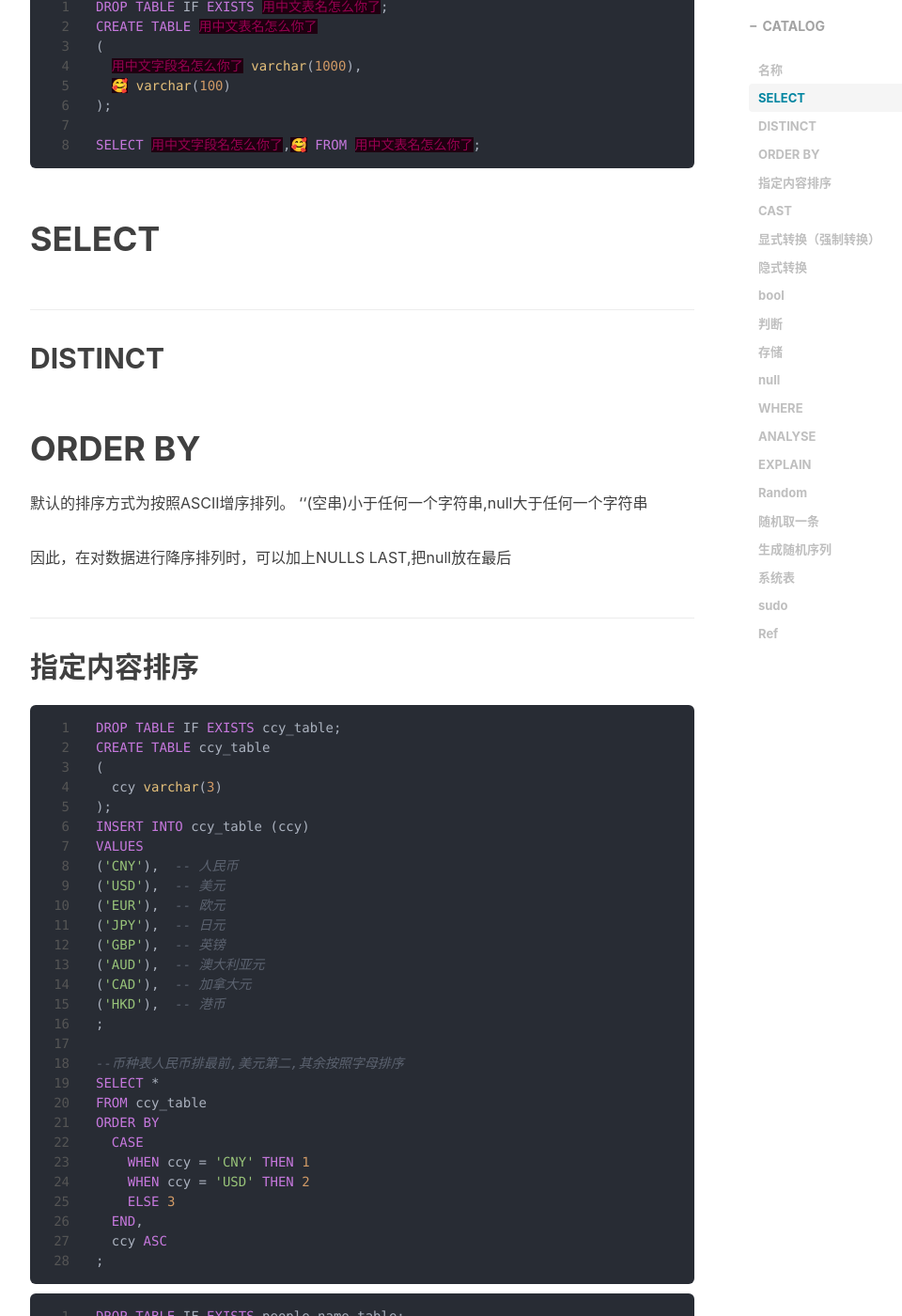
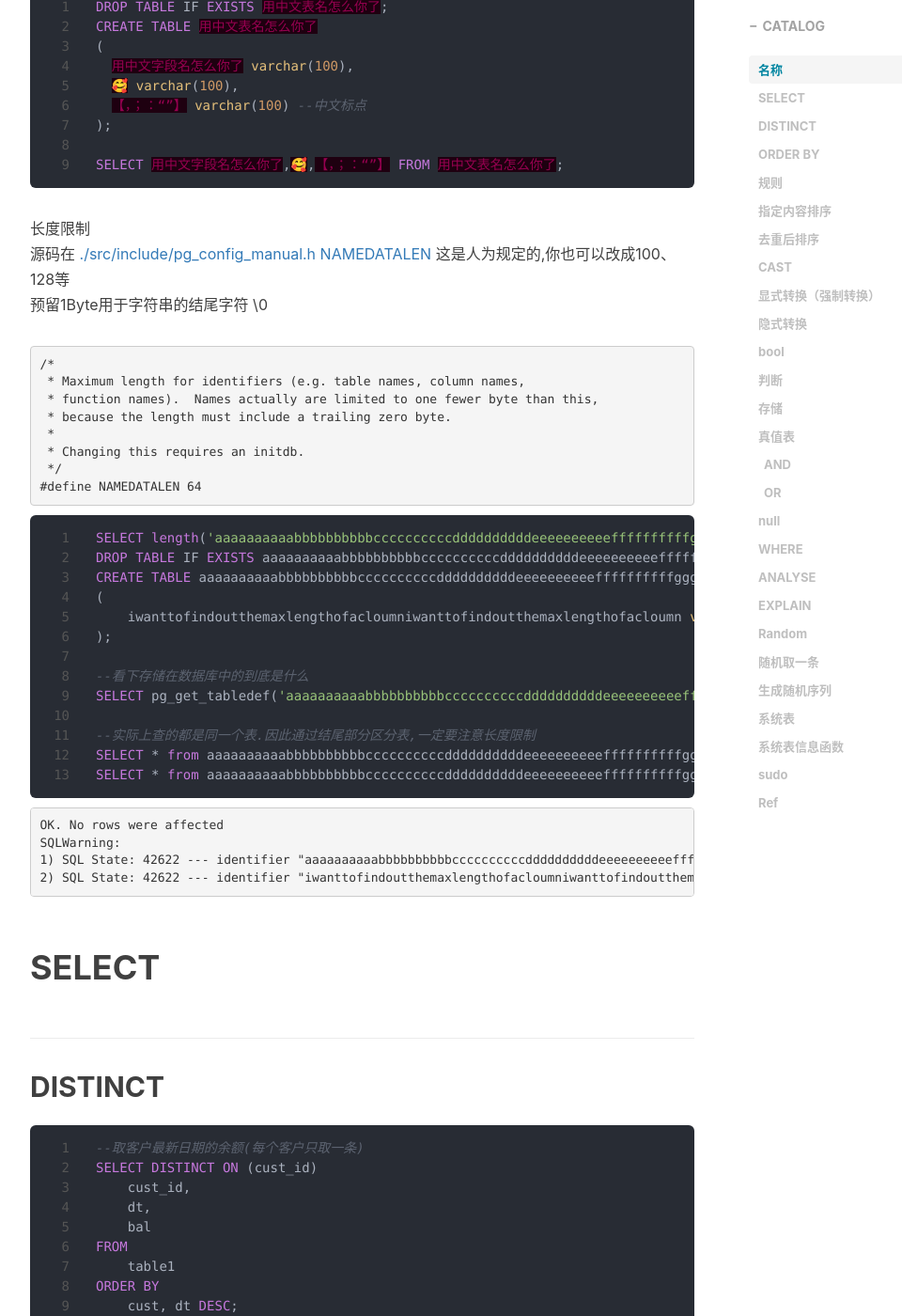
Before and after one commit to DreamingCats/dreamingcats.github.io, a Jekyll site: the page built from _posts/2024-07-17-postgresql中一些你可能不知道的用法.md, in a window 1280 px wide and 1400 px high, scrolled down 798 px. Shown: the whole window at 94% size, without its empty margins (233-1193 px from the left). Built offline with Jekyll 4.4.1, drawn with Linux system fonts in a browser that asks for light colours; nearby versions of some CDN libraries; comment, search, counter and statistics services are not loaded; some of the changed text lies outside the part shown.

Commit message:
20240909-Update Post : Postgres

````diff
--- a/_posts/2024-07-17-postgresql中一些你可能不知道的用法.md
+++ b/_posts/2024-07-17-postgresql中一些你可能不知道的用法.md
@@ -1,6 +1,6 @@
 ---
 layout:     post
-title:      postgresql中一些你可能不知道的用法
+title:      Postgresql中一些你可能不知道的用法
 subtitle:   不能这么用？还能这么用？
 date:       2024-07-17
 author:     DreamCat
@@ -20,23 +20,90 @@
 DROP TABLE IF EXISTS 用中文表名怎么你了;
 CREATE TABLE 用中文表名怎么你了
 (
-  用中文字段名怎么你了 varchar(1000),
-  🥰 varchar(100)
+  用中文字段名怎么你了 varchar(100),
+  🥰 varchar(100),
+  【，；：“”】 varchar(100) --中文标点
 );
 
-SELECT 用中文字段名怎么你了,🥰 FROM 用中文表名怎么你了;
+SELECT 用中文字段名怎么你了,🥰,【，；：“”】 FROM 用中文表名怎么你了;
 ```
 
+长度限制
+源码在
+[./src/include/pg_config_manual.h NAMEDATALEN](https://github.com/postgres/postgres/blob/master/src/include/pg_config_manual.h)
+这是人为规定的,你也可以改成100、128等
+预留1Byte用于字符串的结尾字符 \0
+```C
+/*
+ * Maximum length for identifiers (e.g. table names, column names,
+ * function names).  Names actually are limited to one fewer byte than this,
+ * because the length must include a trailing zero byte.
+ *
+ * Changing this requires an initdb.
+ */
+#define NAMEDATALEN 64
+```
+```sql
+SELECT length('aaaaaaaaaabbbbbbbbbbccccccccccddddddddddeeeeeeeeeeffffffffffgggggggggg'); --看下长度
+DROP TABLE IF EXISTS aaaaaaaaaabbbbbbbbbbccccccccccddddddddddeeeeeeeeeeffffffffffgggggggggg;  --每个字母有10个
+CREATE TABLE aaaaaaaaaabbbbbbbbbbccccccccccddddddddddeeeeeeeeeeffffffffffgggggggggg
+(
+    iwanttofindoutthemaxlengthofacloumniwanttofindoutthemaxlengthofacloumn varchar(70) --一句35Byte
+);
+
+--看下存储在数据库中的到底是什么
+SELECT pg_get_tabledef('aaaaaaaaaabbbbbbbbbbccccccccccddddddddddeeeeeeeeeeffffffffffgggggggggg');
+
+--实际上查的都是同一个表.因此通过结尾部分区分表,一定要注意长度限制
+SELECT * from aaaaaaaaaabbbbbbbbbbccccccccccddddddddddeeeeeeeeeeffffffffffgggg_temp1;
+SELECT * from aaaaaaaaaabbbbbbbbbbccccccccccddddddddddeeeeeeeeeeffffffffffgggg_temp2;
+```
+```log
+OK. No rows were affected
+SQLWarning:
+1) SQL State: 42622 --- identifier "aaaaaaaaaabbbbbbbbbbccccccccccddddddddddeeeeeeeeeeffffffffffgggggggggg" will be truncated to "aaaaaaaaaabbbbbbbbbbccccccccccddddddddddeeeeeeeeeeffffffffffggg"
+2) SQL State: 42622 --- identifier "iwanttofindoutthemaxlengthofacloumniwanttofindoutthemaxlengthofacloumn" will be truncated to "iwanttofindoutthemaxlengthofacloumniwanttofindoutthemaxlengthof"
+```
 # SELECT
 
 ## DISTINCT
 
+```sql
+--取客户最新日期的余额(每个客户只取一条)
+SELECT DISTINCT ON (cust_id)
+    cust_id,
+    dt,
+    bal
+FROM
+    table1
+ORDER BY
+    cust, dt DESC;
+
+--等价于
+SELECT cust_id, dt, bal
+FROM (
+    SELECT
+        cust_id,
+        dt,
+        bal,
+        ROW_NUMBER() OVER (
+          PARTITION BY cust_id
+          ORDER BY dt DESC) AS rn
+    FROM
+        table1
+) AS t
+WHERE rn = 1;
+```
+
+
 # ORDER BY
+
+## 规则
 
 默认的排序方式为按照ASCII增序排列。
 ''(空串)小于任何一个字符串,null大于任何一个字符串
 
-因此，在对数据进行降序排列时，可以加上NULLS LAST,把null放在最后
+因此，在对数据进行降序排列时，可以加上`NULLS LAST`,把null放在最后
 
 ## 指定内容排序
 
@@ -77,34 +144,44 @@
     name varchar(50)
 );
 
-INSERT INTO people_name_table (name) VALUES ('张三'), ('李四'), ('王五'),('艾AA'),('李白');
+INSERT INTO people_name_table (name) VALUES
+('张三'),
+('李四'),
+('王五'),
+('艾AA'),
+('李白');
 
 --人名按照汉语拼音A-Z升序排序
 SELECT * FROM people_name_table
-ORDER BY name COLLATE "zh_CN.utf8"; --注意是双引号
+ORDER BY name COLLATE "zh_CN.utf8"; --注意是双引号,单引号报错 --如果没有可以换成这个 zh-Hans-CN-x-icu  ICU（International Components for Unicode）
 
---查看支持中文的排序
+--查看支持简体中文的排序方式
 SELECT * FROM pg_collation
 WHERE (
-collname ilike '%zh%'
-or collname ilike '%han%'
+collname ilike '%zh-hans%'
 or collname ilike '%cn%'
 );
 
 ```
 
+## 去重后排序
 
+```sql
+SELECT a,b FROM table1 ORDER BY c ASC; --这么写可以
+SELECT DISTINCT a,b FROM table1 ORDER BY c ASC; --这么写报错
+SELECT DISTINCT a,b,c FROM table1 ORDER BY c ASC; --如果去重,必须把排序字段SELECT出来
+```
 
 # CAST
 
 ## 显式转换（强制转换）
 
 写在代码中的
-```
+```sql
 CAST(column1 AS varchar)
 ```
 和
-```
+```sql
 column1::varchar
 ```
 完全等价，推荐使用后者，因为打字少
@@ -242,6 +319,28 @@
 
 </details>
 
+## 真值表
+
+### AND
+
+| expr1 AND expr2 |  **TRUE**  | **FALSE** | **NULL**  |
+|---------------|--------|-------|-------|
+| **TRUE**      | TRUE   | FALSE | NULL  |
+| **FALSE**     | FALSE  | FALSE |<font color='red'>FALSE</font>|
+| **NULL**      | NULL   |<font color='red'>FALSE</font>| NULL  |
+
+当 NULL 参与 AND 运算时，结果为 NULL，除非另一边的表达式是 FALSE，因为在 AND 操作中，只要有一方为 FALSE，结果就会是 FALSE。
+
+### OR
+
+| expr1 OR expr2 | **TRUE** | **FALSE**                     | **NULL**                      |
+| -------------- | -------- | ----------------------------- | ----------------------------- |
+| **TRUE**       | TRUE     | TRUE                          | TRUE                          |
+| **FALSE**      | TRUE     | FALSE                         | <font color='red'>NULL</font> |
+| **NULL**       | TRUE     | <font color='red'>NULL</font> | NULL                          |
+
+只有当两个表达式都为 FALSE 时，结果才是 FALSE。如果任一表达式为 TRUE，结果为 TRUE。如果有 NULL 存在，结果则取决于另一方的值。
+
 ## null
 
 表示unknown,
@@ -254,19 +353,20 @@
 作用与每条该值仅在该条为true时返回，
 false或null时不会返回
 
-不用管网上说的WHERE 1=1增加耗时，放心写，**相信优化器**，不信你可以在后面加100个and 1=1试试
+不用管网上说的`WHERE 1=1`增加耗时，放心写，**相信优化器**，不信你可以在后面加100个` and 1=1`试试
 ```sql
 SELECT 'SELECT ''测试耗时'' WHERE 1 '||string_agg('AND 1=1', ' ') AS result
 FROM generate_series(1, 100);
 ```
-如果你连=都懒得写就直接写WHERE 1(GaussDB,原生Postgres并不支持)
+如果你连=都懒得写就直接写`WHERE 1`
+(GaussDB,原生Postgres并不支持)
 
 # ANALYSE
 
 ANALYSE和ANALYZE完全等价
 正常用法ANALYSE表，但也可以作用在列或整个数据库
 
-```
+```sql
 ANALYSE;  --整个数据库,耗时很长,慎用
 ANALYSE table1;  --表
 ANALYSE table1(column1);  --列
@@ -279,7 +379,7 @@
 ## 随机取一条
 
 ```sql
-SELECT column1 FROM table1 ORDER BY random() LIMIT 1；
+SELECT column1 FROM table1 ORDER BY random() LIMIT 1;
 ```
 ## 生成随机序列
 
@@ -289,6 +389,10 @@
 ```
 
 # 系统表
+
+## 系统表信息函数
+
+[GaussDB系统表信息函数](https://support.huaweicloud.com/sqlreference-dws/dws_06_0341.html)
 
 ## sudo
 pg_tables其实是视图,使用root权限(postgres)可以DROP.
@@ -320,3 +424,9 @@
 [postgres-cn/pgdoc-cn-Github](https://github.com/postgres-cn/pgdoc-cn)
 
 [GaussDB(DWS)-doc](https://support.huaweicloud.com/sqlreference-910-dws/dws_06_0001.html)
+
+[ChatGPT](https://chatgpt.com/)
+
+
+
+本博客的所有内容除特别声明外，均采用 [CC BY 4.0 许可协议](https://creativecommons.org/licenses/by/4.0/)。转载请注明[出处](https://dreamingcats.github.io/2024/07/17/Postgresql%E4%B8%AD%E4%B8%80%E4%BA%9B%E4%BD%A0%E5%8F%AF%E8%83%BD%E4%B8%8D%E7%9F%A5%E9%81%93%E7%9A%84%E7%94%A8%E6%B3%95/)。
````
